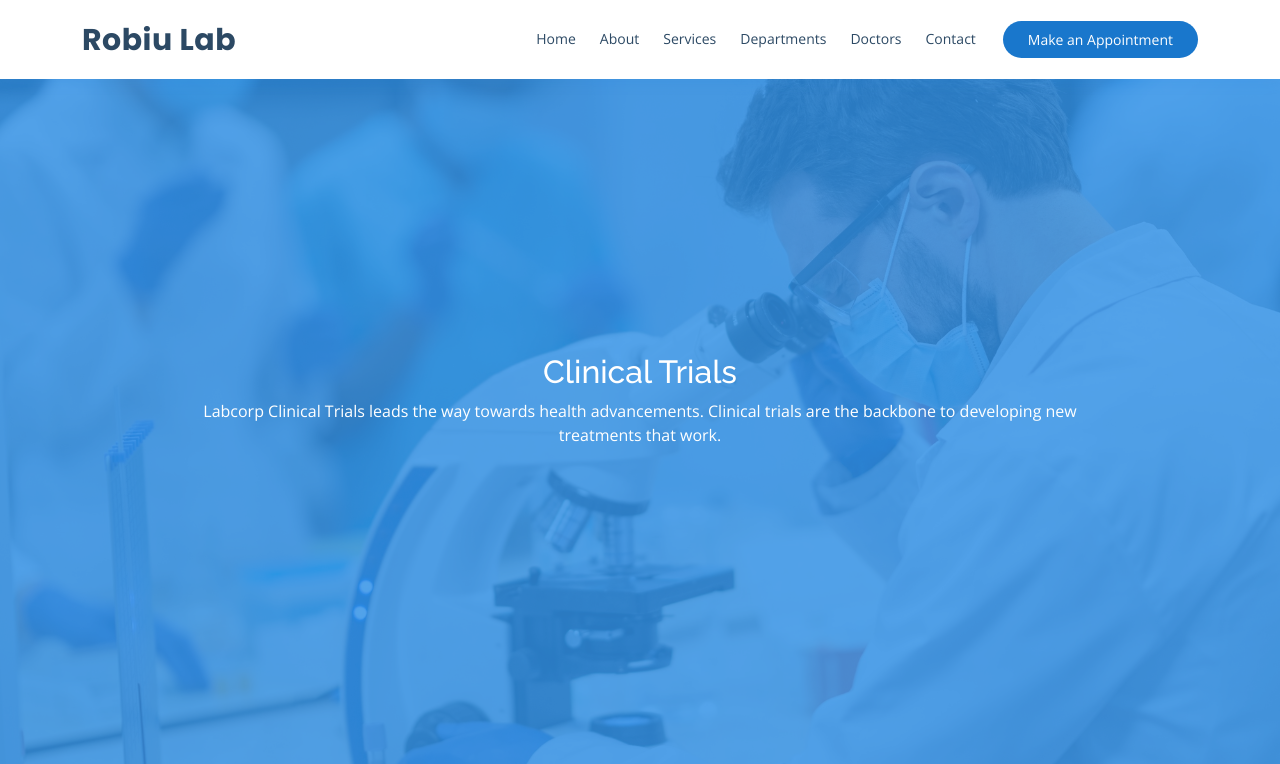
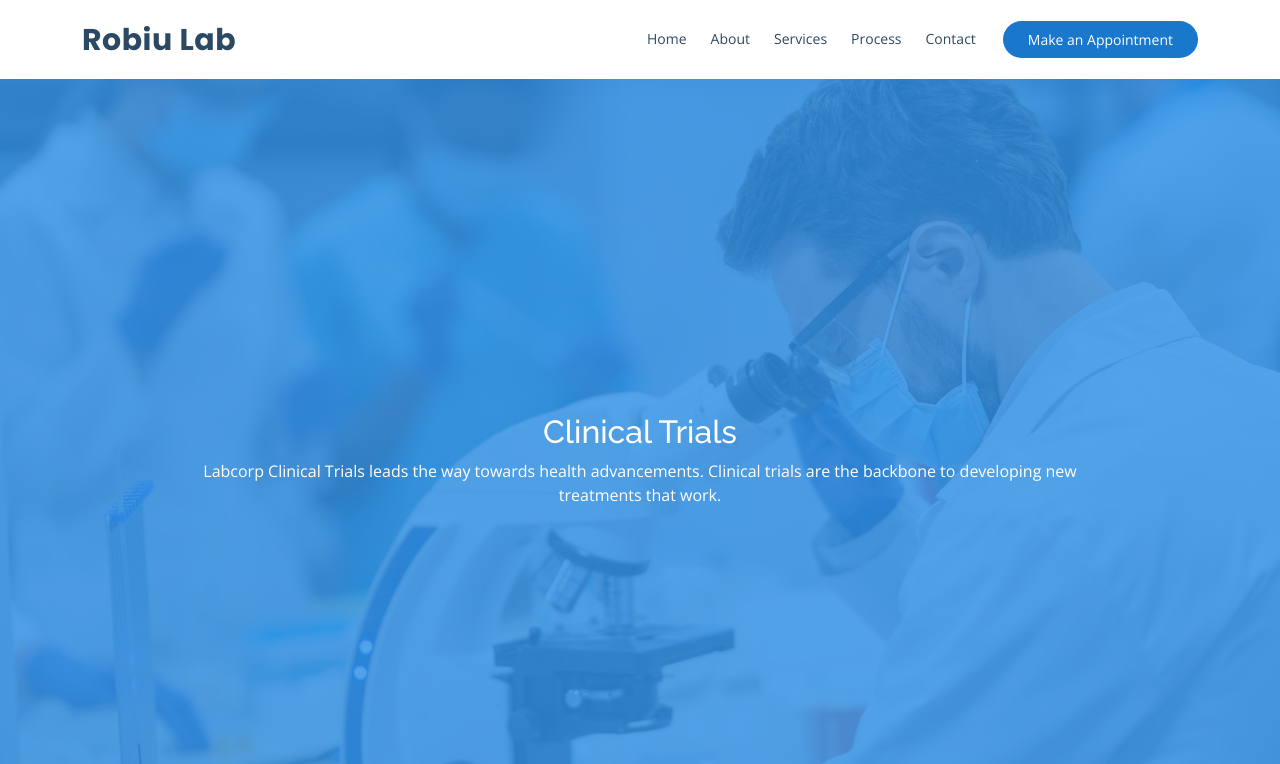
Before and after one commit to d-brightmind/Robiu-Lab, a plain HTML site: page index.html in a window 1280 px wide. Shown: the top 764 px of the page. Drawn offline with nearby package versions, Linux system fonts and the light colour scheme.

Commit message:
updating index file

```diff
--- a/index.html
+++ b/index.html
@@ -16,17 +16,16 @@
 </head>
 <body>
     <header id="header" class="fixed-top">
-      <div class="container d-flex align-items-center my-0">
+      <div class="container d-flex align-items-center my-0" id = "home">
 
         <h1 class="logo me-auto"><a href="index.html">Robiu Lab</a></h1>
 
         <nav id="navbar" class="navbar order-last order-lg-0">
           <ul>
-            <li><a class="nav-link scrollto active" href="#hero">Home</a></li>
+            <li><a class="nav-link scrollto active" href="#home">Home</a></li>
             <li><a class="nav-link scrollto" href="#about">About</a></li>
             <li><a class="nav-link scrollto" href="#services">Services</a></li>
-            <li><a class="nav-link scrollto" href="#why-us">Departments</a></li>
-            <li><a class="nav-link scrollto" href="#doctors">Doctors</a></li>
+            <li><a class="nav-link scrollto" href="#process">Process</a></li>
             <li><a class="nav-link scrollto" href="#contact">Contact</a></li>
           </ul>
           <i class="bi bi-list mobile-nav-toggle"></i>
@@ -36,7 +35,7 @@
 
       </div>
     </header>
-
+    <section id="home" class ="home">
       <div class="h-80">
         <div id="carouselExampleCaptions" class="carousel slide" data-bs-ride="false">
           <div class="carousel-indicators">
@@ -69,6 +68,9 @@
           </div>
         </div>
       </div>
+    </section>
+
+
   <main id="main">
     <section id="why-us" class="why-us">
       <div class="container">
@@ -334,7 +336,7 @@
             </div>
         </div>
     </section>
-    <section class="contact-section pt-130 pb-100">
+    <section class="contact-section pt-130 pb-100" id = "contact">
         <div class="container">
             <div class="row">
                 <div class="col-xl-4">
```
Lines whose indentation alone changed are shown as unchanged.
